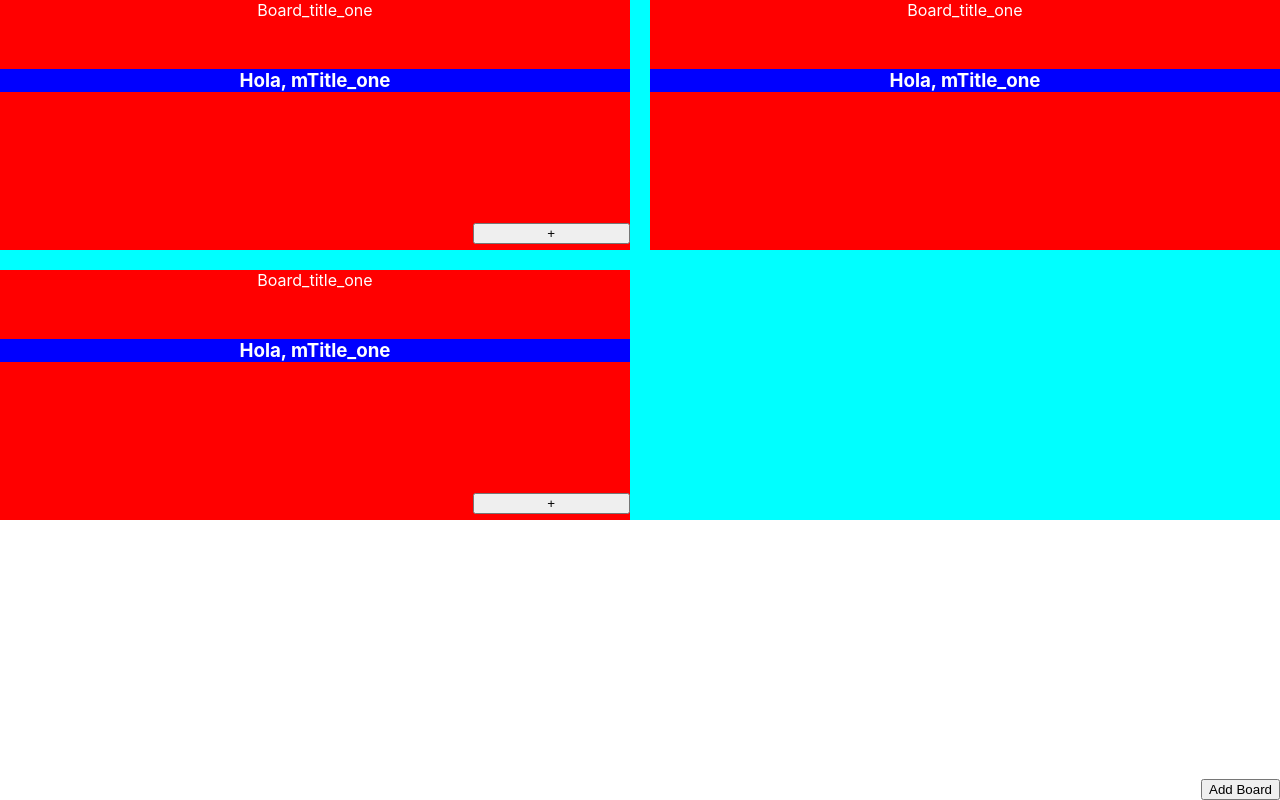
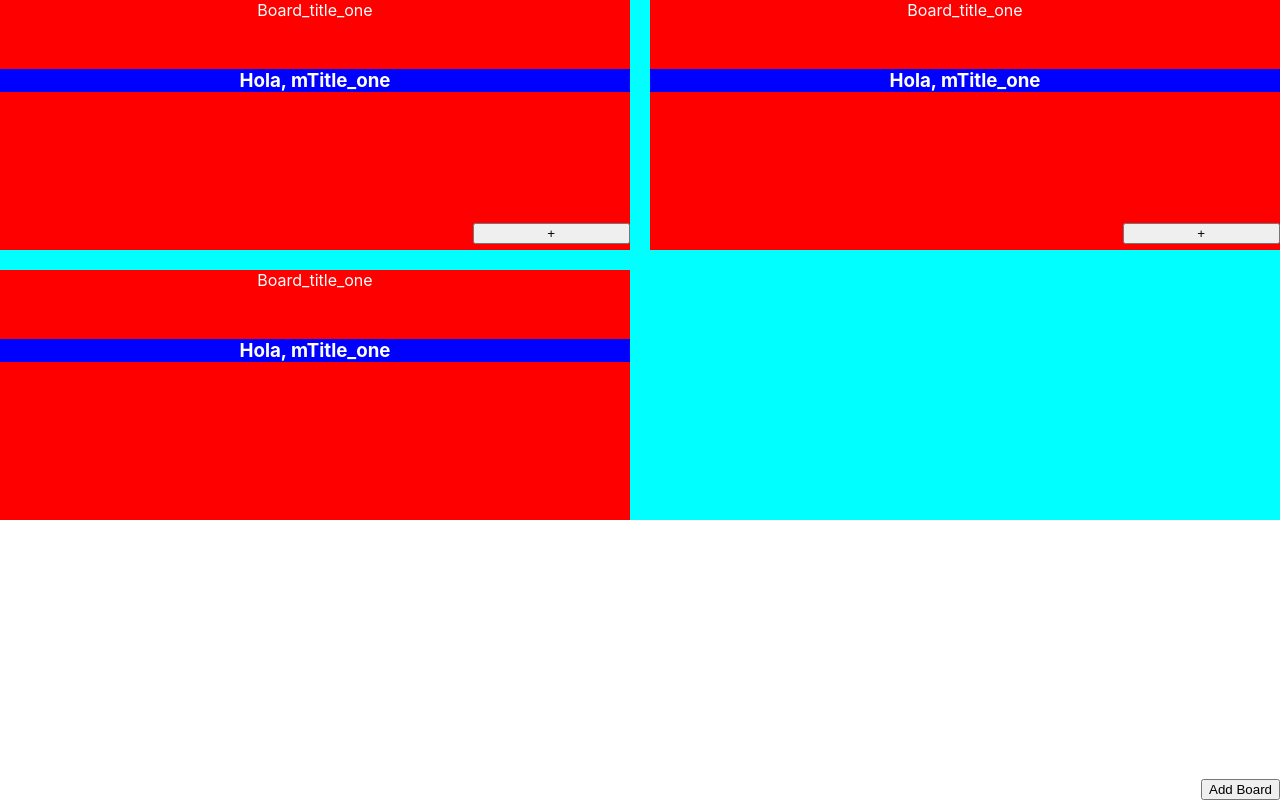
Before and after one commit to thirty33/BoardsApp_frontend, a React (Create React App) app: page / in a window 1280 px wide. Built offline with nearby package versions, Linux system fonts and the light colour scheme.

Commit message:
logic to modify board with ownerId property

```diff
--- a/src/components/boardComponent.js
+++ b/src/components/boardComponent.js
@@ -14,6 +14,7 @@ export function Board(props) {
 			message= {message.message_title}
 		/>
 	);
+	const showButton = !props.board.isPrivate || (props.board.ownerId === props.userId);
 	return (
 		<div className="boardBox">
 			<div className="boardTitle"> {props.board.title}</div>
@@ -22,7 +23,7 @@ export function Board(props) {
 			</div>
 			<div className="boardActions">
 				<div className="buttonContainer">
-					{!props.board.isPrivate &&
+					{showButton &&
 						<button
 							onClick={() => props.onClick(props.board.id)}
 							className="saveMessageButton">+
--- a/src/components/welcome.js
+++ b/src/components/welcome.js
@@ -8,10 +8,11 @@ export class BoardsWrapper extends React.Component {
 		super(props);
 		this.state = {
 			boards: [
-				{id: 1,title:'board_title_one', messages: [{id: 1,message_title: 'mTitle_one'}], isPrivate: false},
-				{id: 2,title:'board_title_one', messages: [{id: 1,message_title: 'mTitle_one'}], isPrivate: true},
-				{id: 3,title:'board_title_one', messages: [{id: 1,message_title: 'mTitle_one'}], isPrivate: false},
+				{id: 1,title:'board_title_one', messages: [{id: 1,message_title: 'mTitle_one'}], isPrivate: false, ownerId: 2},
+				{id: 2,title:'board_title_one', messages: [{id: 1,message_title: 'mTitle_one'}], isPrivate: true, ownerId: 1},
+				{id: 3,title:'board_title_one', messages: [{id: 1,message_title: 'mTitle_one'}], isPrivate: true, ownerId: 2},
 			],
+			userId: 1
 		}
 	}
 	boardsList() {
@@ -19,6 +20,7 @@ export class BoardsWrapper extends React.Component {
 			<Board
 				key={board.id}
 				board={board}
+				userId={this.state.userId}
 				onClick={(i) => this.addNewMessageToBoard(i)} />
 		);
 		return (
```
